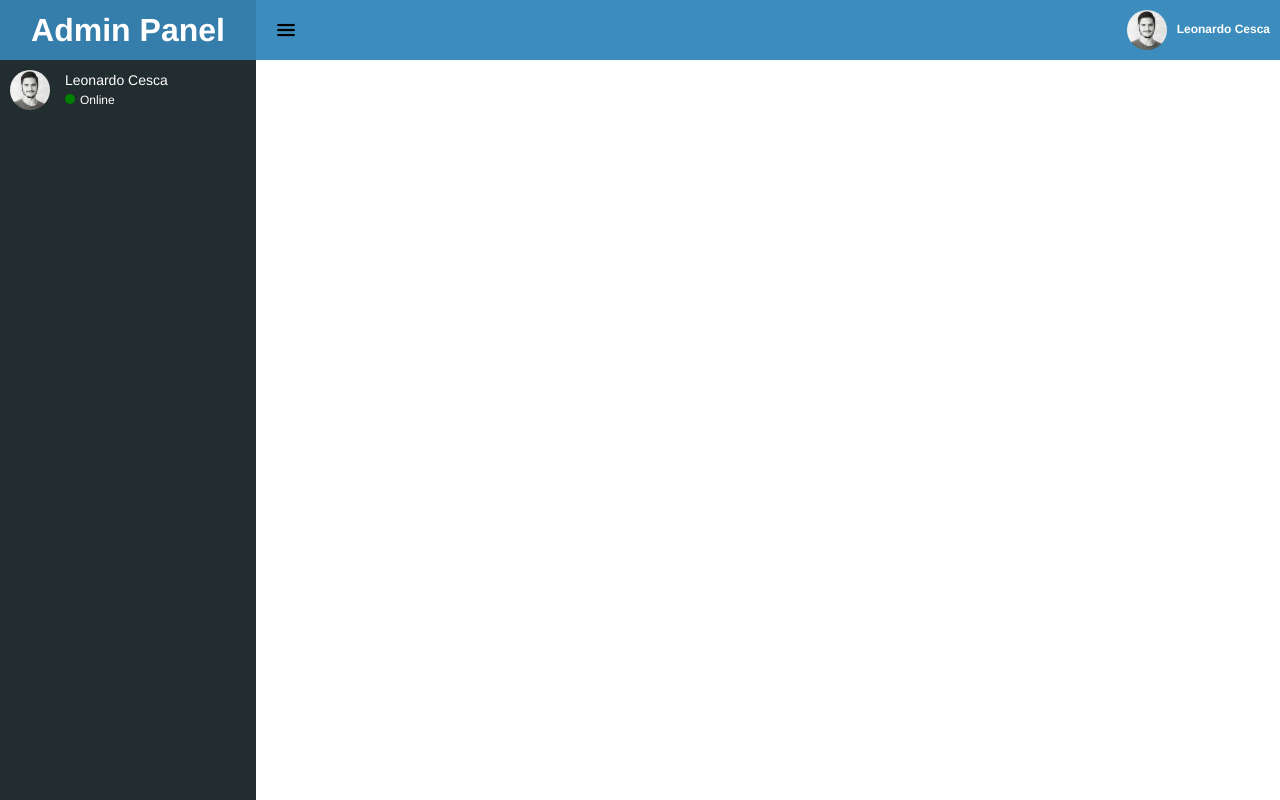
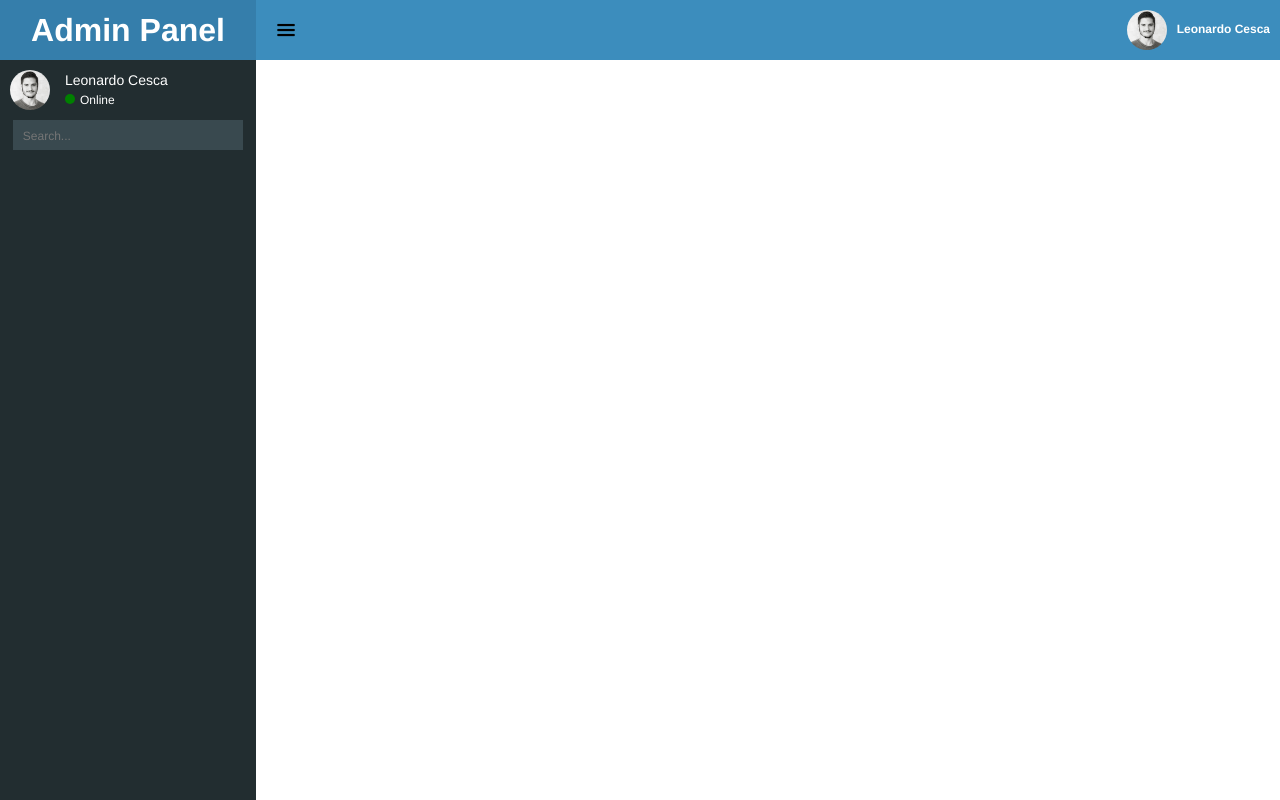
Before and after one commit to LeonardoCesca/trilha-front-2019, a Vue app in the folder challenge-dashboard/: page / in a window 1280 px wide. Built offline with nearby package versions, Linux system fonts and the light colour scheme.

Commit message:
ADD search component

```diff
--- a/challenge-dashboard/src/components/Aside.vue
+++ b/challenge-dashboard/src/components/Aside.vue
@@ -4,16 +4,19 @@
       <h1 class="header-aside__title">Admin Panel</h1>
     </header>
     <Profile></Profile>
+    <Search></Search>
   </aside>
 </template>
 
 <script>
 
 import Profile from './Profile.vue'
+import Search from './Search.vue'
 
 export default {
   components: {
-    Profile
+    Profile,
+    Search
   }
 };
 </script>
--- a/challenge-dashboard/src/components/Profile.vue
+++ b/challenge-dashboard/src/components/Profile.vue
@@ -48,7 +48,6 @@ export default {};
       height: 10px;
       width: 10px;
       background-color: green;
-
       margin: 0 5px;
     }
   }
--- /dev/null
+++ b/challenge-dashboard/src/components/Search.vue
@@ -0,0 +1,29 @@
+<template>
+ <section class="c-search">
+     <input type="text" class="c-search__input" placeholder="Search...">
+ </section>
+</template>
+
+<script>
+export default {};
+</script>
+
+<style lang="scss" scoped>
+.c-search {
+  display: flex;
+  background-color: #39494f;
+  width: 90%;
+  margin: 0 auto;
+  height: 30px;
+
+  &__input {
+    background: transparent;
+    border: 0 none;
+
+    &::placeholder {
+      padding-left: 8px;
+      font-size: 12px;
+    }
+  }
+}
+</style>
```
